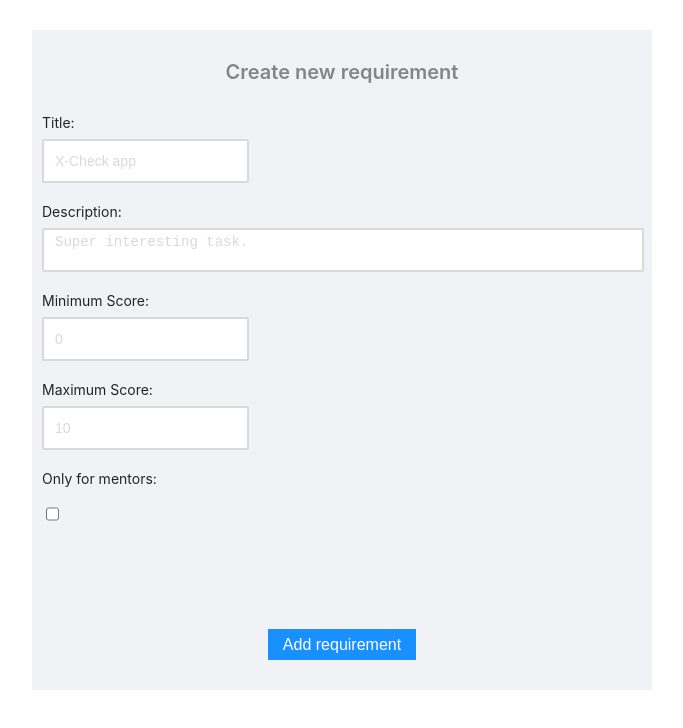
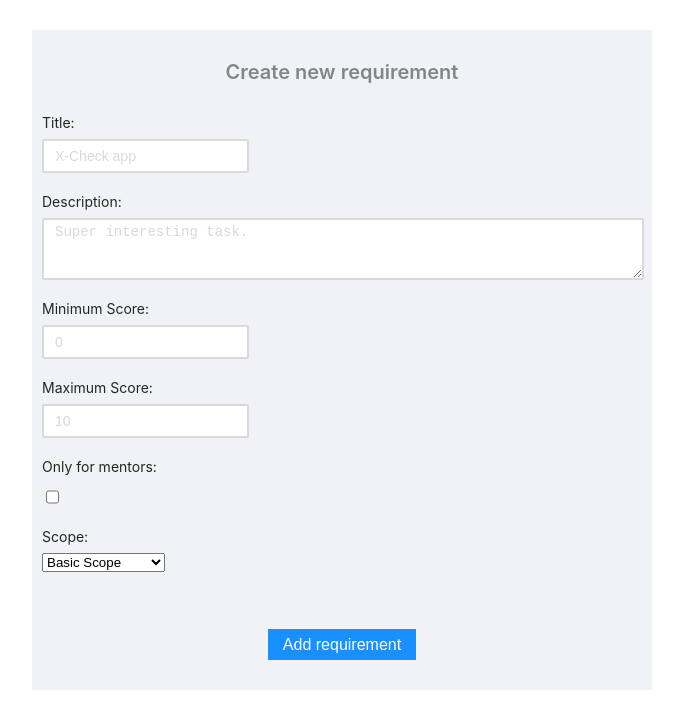
Before and after one commit to drnaida/X-Check-App, a React (Create React App) app in the folder client/: page /add-requirement in a window 1280 px wide. Shown: the top 728 px of the page, without its empty margins (298-981 px from the left). Built offline with nearby package versions, Linux system fonts and the light colour scheme.

Commit message:
feat: add scope type to state

```diff
--- a/client/src/pages/AddRequirement/AddRequirement.js
+++ b/client/src/pages/AddRequirement/AddRequirement.js
@@ -2,7 +2,7 @@ import React, { useState } from 'react';
 import './AddRequirement.scss';
 import '../../index.scss';
 const AddRequirement = () => {
-  const [requirement, setRequirement] = useState({ title: '', description: '', minScore: 0, maxScore: 0, onlyForMentors: false,  scopeType: ''});
+  const [requirement, setRequirement] = useState({ title: '', description: '', minScore: 0, maxScore: 0, onlyForMentors: false,  scopeType: 'Basic Scope'});
   const [requirements, setRequirements] = useState([]);
 
   const changeRequirement = event => {
@@ -37,6 +37,12 @@ const AddRequirement = () => {
         <input id="maxScore" name="maxScore" placeholder="10" className="AddRequirement__container--input" onChange={changeRequirement}/>
         <label htmlFor="onlyForMentors" className="AddRequirement__container--label">Only for mentors: </label>
         <input type="checkbox" id="onlyForMentors" className="AddRequirement__container--input" name="onlyForMentors" onChange={changeRequirementCheckbox}/>
+        <label htmlFor="scopeType" className="AddRequirement__container--label">Scope: </label>
+        <select id="scopeType" name="scopeType" onChange={changeRequirement}>
+          <option>Basic Scope</option>
+          <option>Advanced Scope</option>
+          <option>Extra Scope</option>
+        </select>
       </div>
       <button className="AddRequirement__button" onClick={addRequirementToList}>Add requirement</button>
     </div>
--- a/client/src/pages/AddRequirement/AddRequirement.scss
+++ b/client/src/pages/AddRequirement/AddRequirement.scss
@@ -29,7 +29,7 @@
 
     &--input,
     &--textarea {
-      height: 32px;
+      height: 22px;
       padding: 4px 11px;
       box-sizing: content-box;
       outline: none;
@@ -53,7 +53,8 @@
     &--textarea {
       max-width: 96%;
       width: 100%;
-      resize: none;
+      resize: vertical;
+      height: 50px;
     }
 
     &--label {
```
